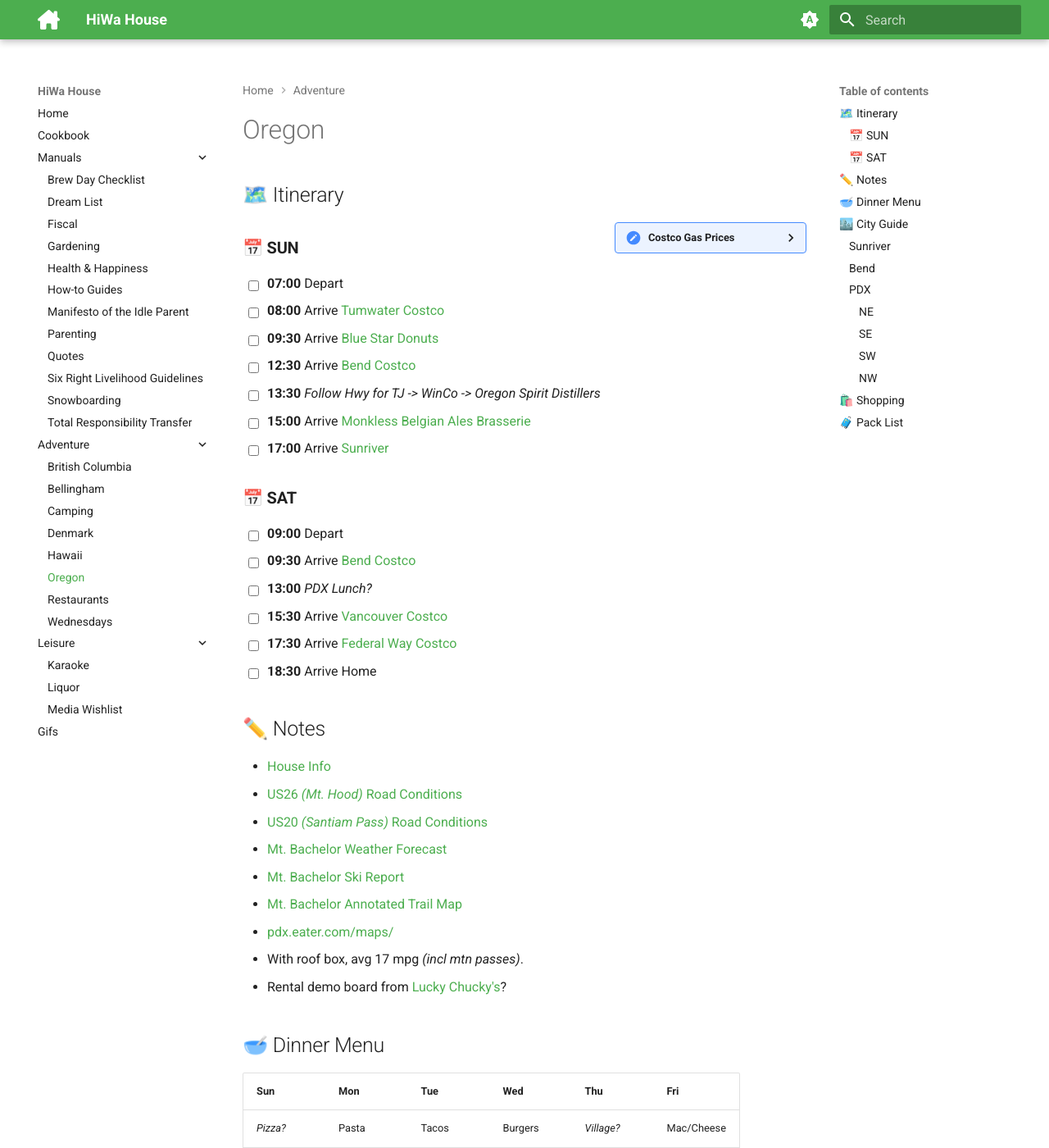
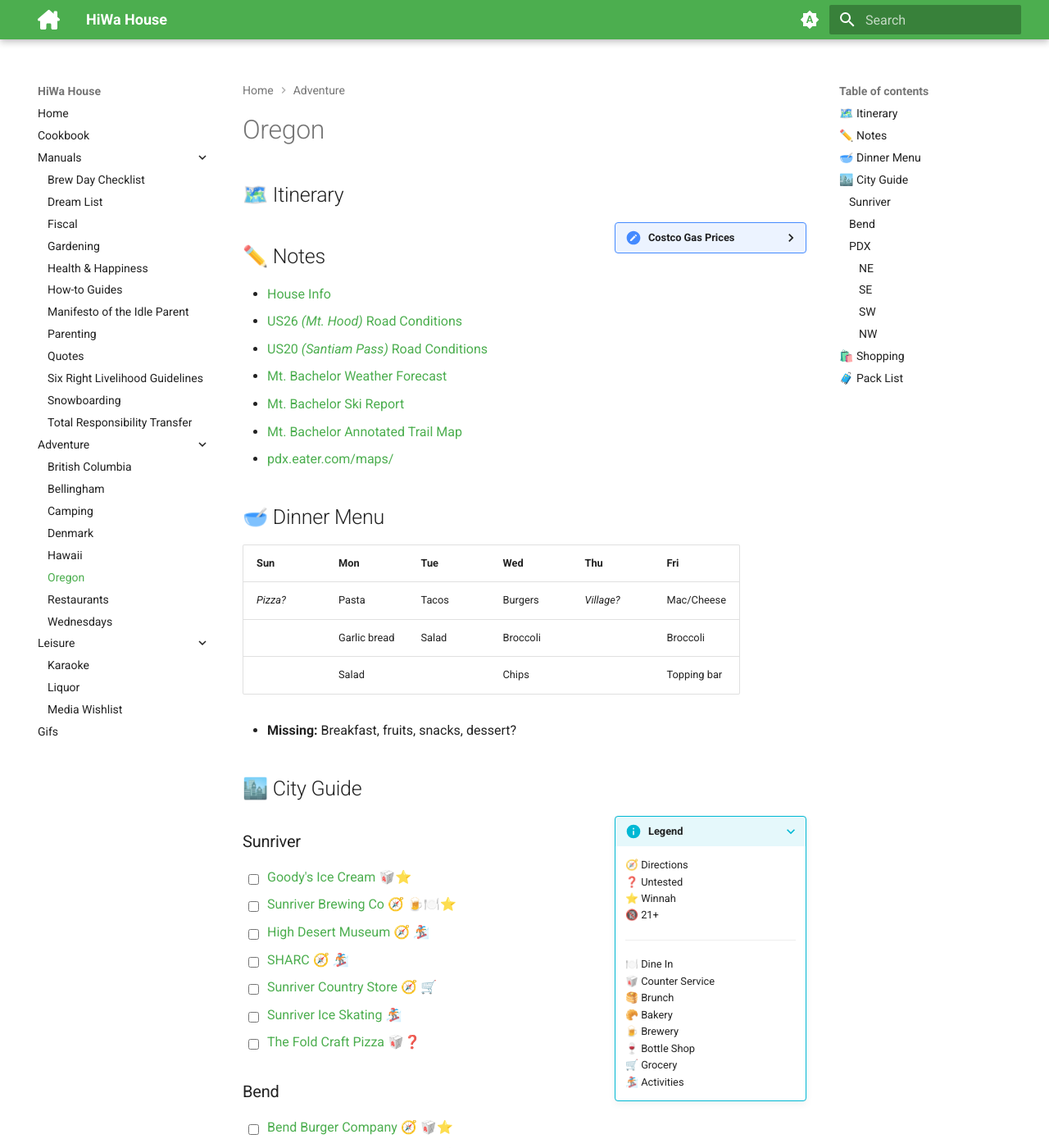
Before and after one commit to hiwa-house/teletraan, an MkDocs documentation site: the page built from docs/adventure/oregon.md, in a window 1280 px wide and 1400 px high. Shown: the whole window at 82% size. Built offline with MkDocs 1.6.1 and Material for MkDocs 9.7.7, drawn with Linux system fonts in a browser that asks for light colours; comment, search, counter and statistics services are not loaded; some of the changed text lies outside the part shown.

Commit message:
Update oregon.md

```diff
--- a/docs/adventure/oregon.md
+++ b/docs/adventure/oregon.md
@@ -2,30 +2,18 @@
 
 ## 🗺️ Itinerary
 
+<!--
+* Costco (Bend -> Tumwater) in Subaru: 262 miles, 10.5 gallons, 25 mpg.
+-->
+
 ??? gas-pump inline end "Costco Gas Prices"
 	|City|$/gal|
 	|--------|:------:|
-	| Kirkland | $3.98 |
-	| Federal Way | $3.95 |
-	| Tumwater | $3.75 |
+	| Kirkland | $4.09 |
+	| Federal Way | $3.99 |
+	| Tumwater | $3.86 |
 	| Vancouver | $3.83 |
-	| Bend | $3.39 |
-
-### 📅 **SUN**
-- [ ]	**07:00**	Depart
-- [ ]	**08:00**	Arrive [Tumwater Costco](https://maps.apple.com/?daddr=Costco+Gas+Station,+Littlerock+Road+Southwest,+Tumwater,+WA)
-- [ ]	**09:30**	Arrive [Blue Star Donuts](https://maps.apple.com/?daddr=Blue+Star+Donuts+Pickup,+Southeast+3rd+Avenue,+Portland,+OR)
-- [ ]	**12:30**	Arrive [Bend Costco](https://maps.apple.com/?daddr=Costco+Wholesale,+Northwest+Costco+Drive,+Bend,+OR)
-- [ ]	**13:30**	*Follow Hwy for TJ -> WinCo -> Oregon Spirit Distillers*
-- [ ]	**15:00**	Arrive [Monkless Belgian Ales Brasserie](https://maps.apple.com/?daddr=Monkless+Belgian+Ales+Brasserie,+Southwest+Industrial+Way+%23202,+Bend,+OR)
-- [ ]	**17:00**	Arrive [Sunriver](https://maps.apple.com/?daddr=)
-### 📅 **SAT**
-- [ ]	**09:00**	Depart
-- [ ]	**09:30**	Arrive [Bend Costco](https://maps.apple.com/?daddr=Costco+Wholesale,+Northwest+Costco+Drive,+Bend,+OR)
-- [ ]	**13:00**	*PDX Lunch?*
-- [ ]	**15:30**	Arrive [Vancouver Costco](https://maps.apple.com/?daddr=Costco+Wholesale,+Northwest+Costco+Drive,+Bend,+OR)
-- [ ]	**17:30**	Arrive [Federal Way Costco](https://maps.apple.com/?daddr=Costco+Wholesale,+Enchanted+Parkway+South,+Federal+Way,+WA)
-- [ ]	**18:30**	Arrive Home
+	| Bend | $3.59 |
 
 ## ✏️ Notes
 
@@ -36,8 +24,6 @@
 * [Mt. Bachelor Ski Report](https://www.mtbachelor.com/the-mountain/mountain-report)
 * [Mt. Bachelor Annotated Trail Map](https://i.redd.it/2t32xx096kv11.png)
 * https://pdx.eater.com/maps/
-* With roof box, avg 17 mpg *(incl mtn passes)*.
-* Rental demo board from [Lucky Chucky's](https://www.4sro.com/lucky-chuckys-snowboards/#snowboard-rental)?
 
 ## 🥣 Dinner Menu
 
@@ -72,13 +58,10 @@
 ### Sunriver
 - [ ] [Goody's Ice Cream](https://goodysofbend.com/pages/sunriver) 🥡⭐
 - [ ] [Sunriver Brewing Co](https://www.sunriverbrewingcompany.com/pubs/) [🧭](https://maps.apple.com/?daddr=Sunriver+Brewing+Co.+-+Sunriver+Pub,+Beaver+Drive,+Sunriver,+OR) 🍺🍽️⭐
-- [ ] [4 Seasons Bike Rental](https://www.4sro.com/bike-shop/#bike-rental) [🧭](https://maps.apple.com/?daddr=2+Country+Mall,+57195+Beaver+Dr+D,+Sunriver,+OR+97707) 🏂
 - [ ] [High Desert Museum](https://highdesertmuseum.org/) [🧭](https://maps.apple.com/?daddr=High+Desert+Museum,+59800+S+Hwy+97,+Bend,+OR+97702) 🏂
 - [ ] [SHARC](https://www.sunriversharc.com/facility-activities/indoor-aquatics) [🧭](https://maps.apple.com/?daddr=Sunriver+Homeowners+Aquatic+%26+Recreation+Center,+57250+Overlook+Rd,+Sunriver,+OR+97707) 🏂
 - [ ] [Sunriver Country Store](https://www.sunrivergrocerystores.com/) [🧭](https://maps.apple.com/?daddr=Sunriver+Country+Store,+57100+Beaver+Dr,+Bend,+OR+97707) 🛒
 - [ ] [Sunriver Ice Skating](https://www.sunrivervillagefun.com/sunriver-ice-skating/) 🏂
-- [ ] [Sunriver Nature Center](https://snco.org/hours-admission/) 🏂
-- [ ] [Riverscape Classic Arcade](https://sunriverscape.com/) 🏂❓
 - [ ] [The Fold Craft Pizza](https://www.thefoldkitchen.com/menu) 🥡❓
 
 ### Bend
@@ -143,13 +126,10 @@
 
 ## 🛍️ Shopping
 
+<!--
 * Target
 	- [ ] https://www.target.com/p/oxo-softworks-multi-grater/-/A-11144663
-* Tactics - *Bend* [🧭](http://maps.apple.com/?daddr=Tactics,+Northwest+Wall+Street,+Bend,+OR)
-	- [ ] https://tactics.com/salomon/dancehaul-snowboard
 * Apple
-	- [ ] https://www.costco.com/macbook-air-laptop-13-inch---apple-m4-chip%2c-built-for-apple-intelligence%2c-10-core-cpu%2c-10-core-gpu%2c-16gb-memory%2c-512gb-ssd-storage.product.4000319446.html
-<!--
 * Home Depot
 	- [ ] Christmas lights
 * Costco
```
Also changed, not shown: other parts of docs/adventure/oregon.md (+22 -17 lines).
